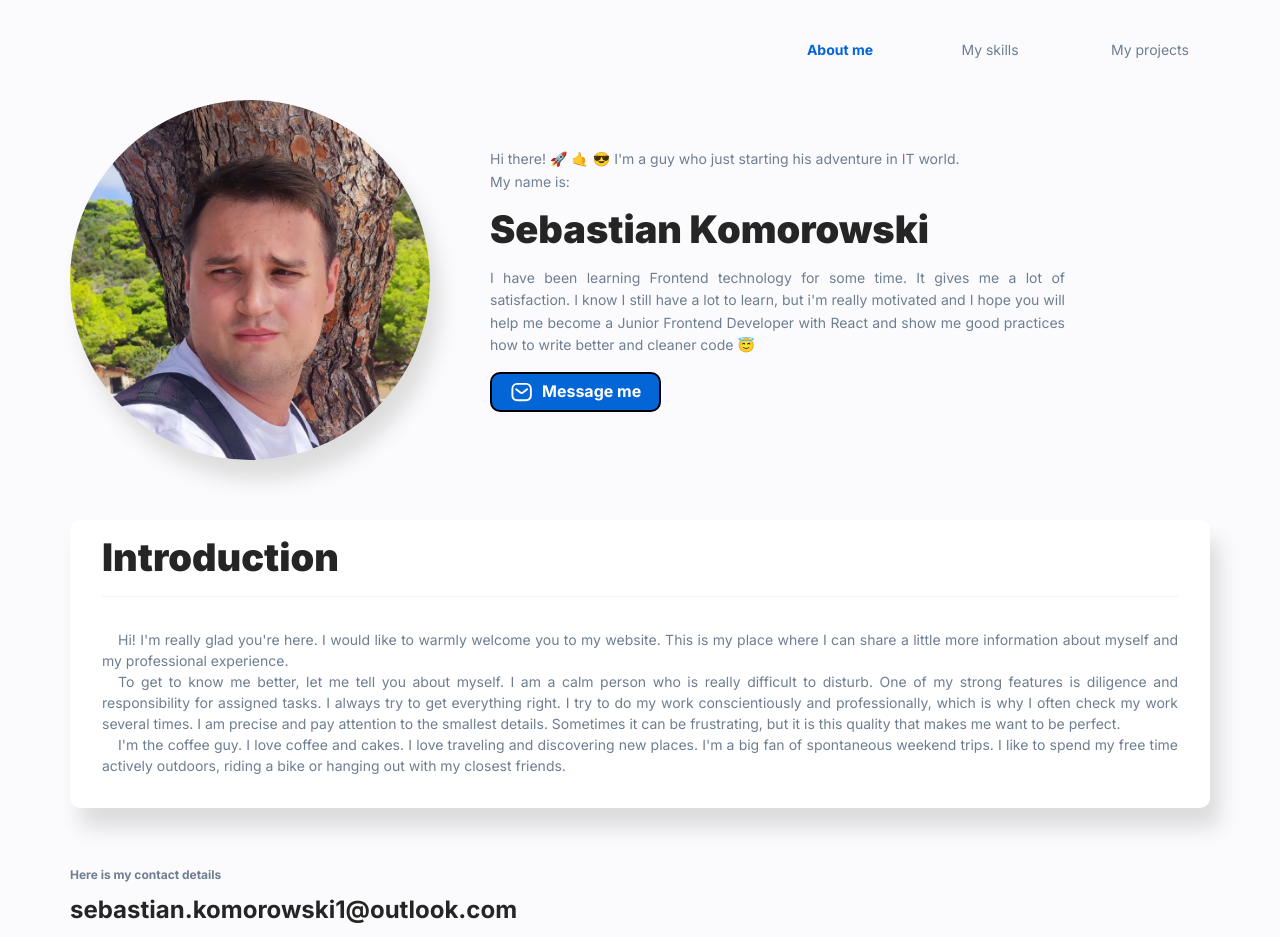
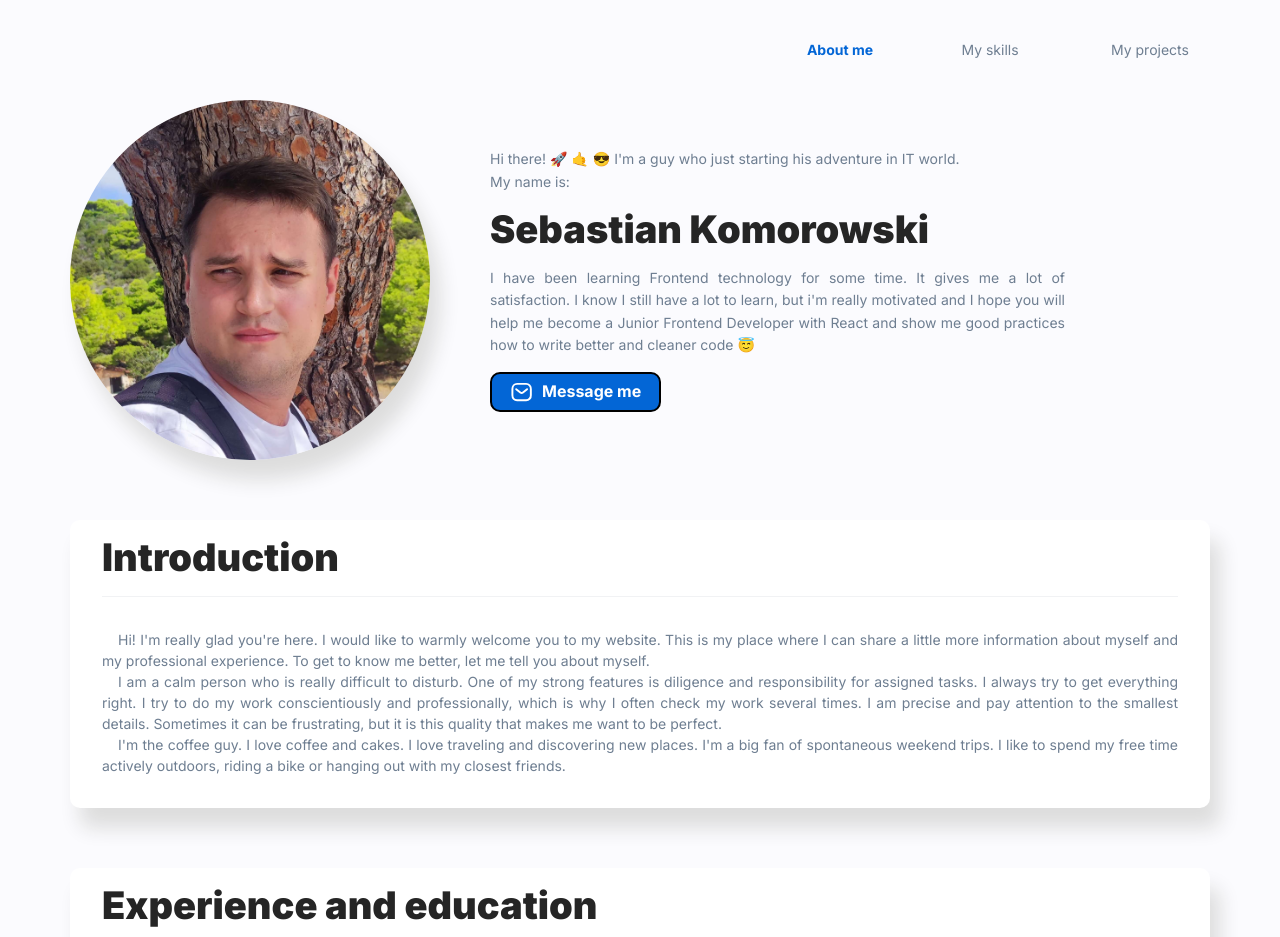
Before and after one commit to carterstorm/my-personal-homepage, a React (Create React App) app: page /aboutMe in a window 1280 px wide. Shown: the top 937 px of the page. Built offline with nearby package versions, Linux system fonts and the light colour scheme.

Commit message:
created Introduction element

```diff
--- a/src/features/AboutMe/AboutSection/index.js
+++ b/src/features/AboutMe/AboutSection/index.js
@@ -1,8 +1,8 @@
 import { Heading } from "../../../common/Heading";
 import { SectionWrapper } from "../../styled";
-import { Article, Paragraph } from "./styled";
+import { Article } from "./styled";
 
-export const AboutSection = ({ title }) => (
+export const AboutSection = ({ title, children }) => (
     <>
         <SectionWrapper>
             <Heading
@@ -11,23 +11,7 @@ export const AboutSection = ({ title }) => (
                 as="h2"
             />
             <Article>
-                <Paragraph>
-                    Hi! I'm really glad you're here. I would like to warmly welcome you to my website.
-                    This is my place where I can share a little more information about myself and
-                    my professional experience.
-                </Paragraph>
-                <Paragraph>
-                    To get to know me better, let me tell you about myself. I am a calm person who is really difficult to disturb.
-                    One of my strong features is diligence and responsibility for assigned tasks. I always try to get everything right.
-                    I try to do my work conscientiously and professionally, which is why I often check my work several times.
-                    I am precise and pay attention to the smallest details. Sometimes it can be frustrating,
-                    but it is this quality that makes me want to be perfect.
-                </Paragraph>
-                <Paragraph>
-                    I'm the coffee guy. I love coffee and cakes. I love traveling and discovering new places.
-                    I'm a big fan of spontaneous weekend trips. I like to spend my free time actively outdoors,
-                    riding a bike or hanging out with my closest friends.
-                </Paragraph>
+                {children}
             </Article>
         </SectionWrapper>
     </>
--- /dev/null
+++ b/src/features/AboutMe/Introduction/index.js
@@ -0,0 +1,23 @@
+import { Paragraph } from "../AboutSection/styled";
+
+export const Introduction = () => (
+    <>
+        <Paragraph>
+            Hi! I'm really glad you're here. I would like to warmly welcome you to my website.
+            This is my place where I can share a little more information about myself and
+            my professional experience. To get to know me better, let me tell you about myself.
+        </Paragraph>
+        <Paragraph>
+            I am a calm person who is really difficult to disturb.
+            One of my strong features is diligence and responsibility for assigned tasks. I always try to get everything right.
+            I try to do my work conscientiously and professionally, which is why I often check my work several times.
+            I am precise and pay attention to the smallest details. Sometimes it can be frustrating,
+            but it is this quality that makes me want to be perfect.
+        </Paragraph>
+        <Paragraph>
+            I'm the coffee guy. I love coffee and cakes. I love traveling and discovering new places.
+            I'm a big fan of spontaneous weekend trips. I like to spend my free time actively outdoors,
+            riding a bike or hanging out with my closest friends.
+        </Paragraph>
+    </>
+);
--- a/src/features/AboutMe/index.js
+++ b/src/features/AboutMe/index.js
@@ -1,7 +1,16 @@
 import { AboutSection } from "./AboutSection";
+import { Introduction } from "./Introduction";
 
 export const AboutMe = () => (
-    <AboutSection
-        title={"Introduction"}
-    />
+    <>
+        <AboutSection
+            title={"Introduction"}
+            children={<Introduction />}
+        />
+        <AboutSection
+            title={"Experience and education"}
+        />
+    </>
+
+
 );
```
